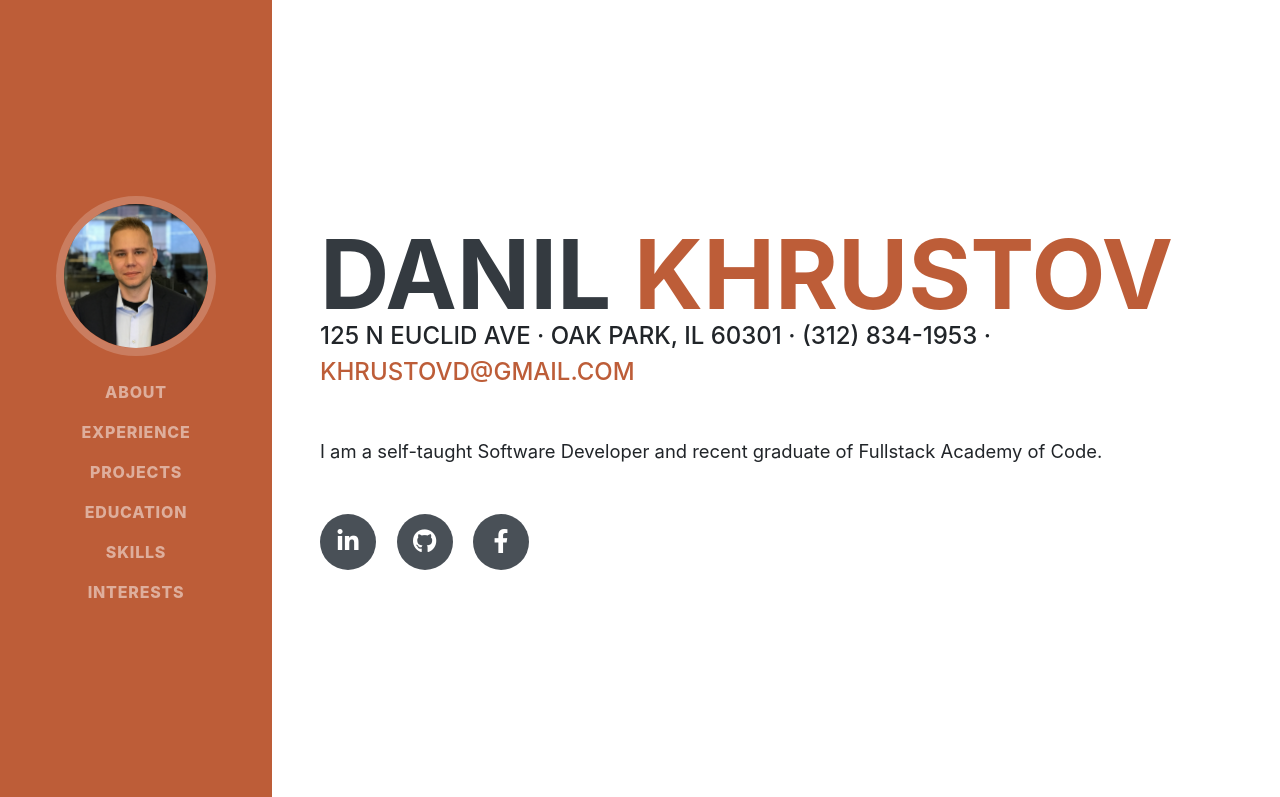
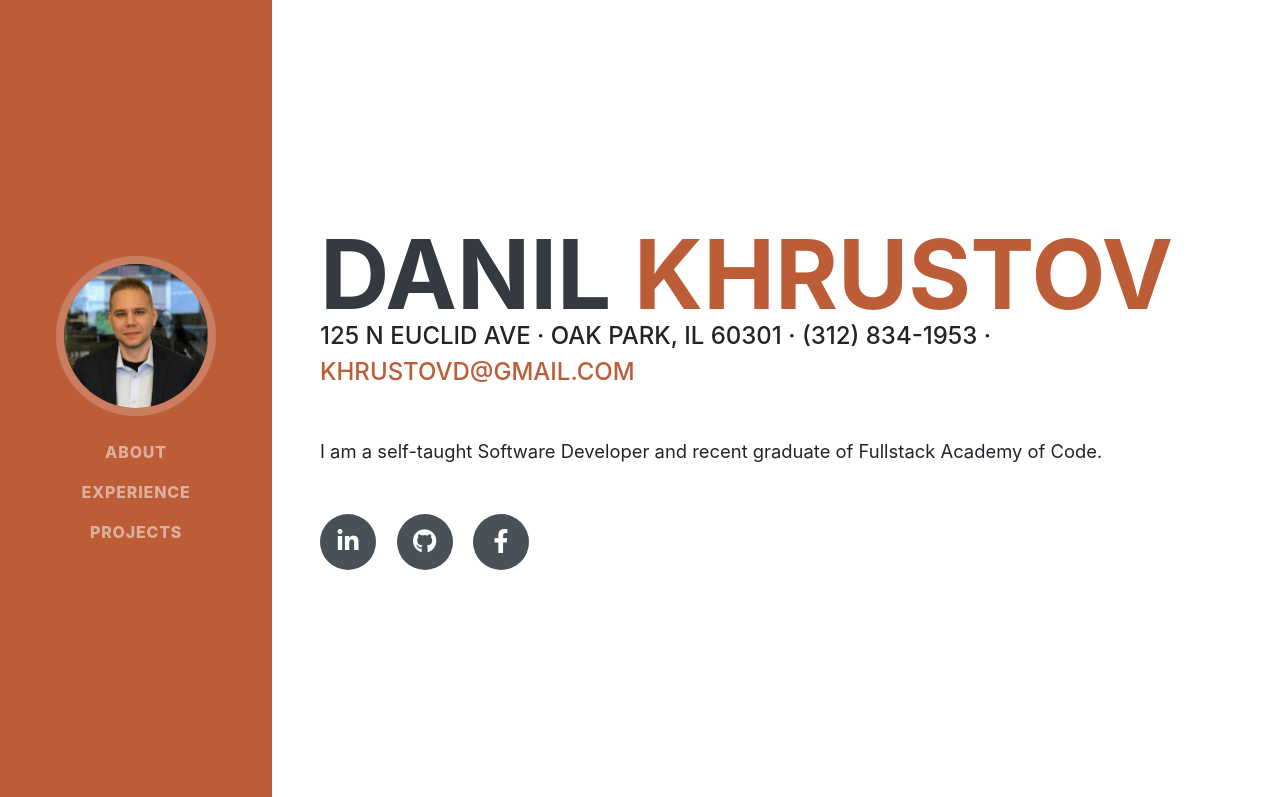
Before and after one commit to DanilKhrustov/PortfolioSite, a website: page index.html in a window 1280 px wide. Shown: the top 797 px of the page. Drawn offline with Linux system fonts and the light colour scheme; a web font is replaced by a local one.

Commit message:
refactoring

```diff
--- a/index.html
+++ b/index.html
@@ -40,15 +40,6 @@
         </li>
         <li class="nav-item">
           <a class="nav-link js-scroll-trigger" href="#projects">Projects</a>
-        </li>
-        <li class="nav-item">
-          <a class="nav-link js-scroll-trigger" href="#education">Education</a>
-        </li>
-        <li class="nav-item">
-          <a class="nav-link js-scroll-trigger" href="#skills">Skills</a>
-        </li>
-        <li class="nav-item">
-          <a class="nav-link js-scroll-trigger" href="#interests">Interests</a>
         </li>
       </ul>
     </div>
```
